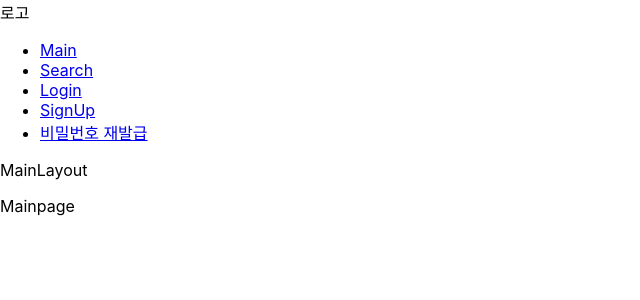
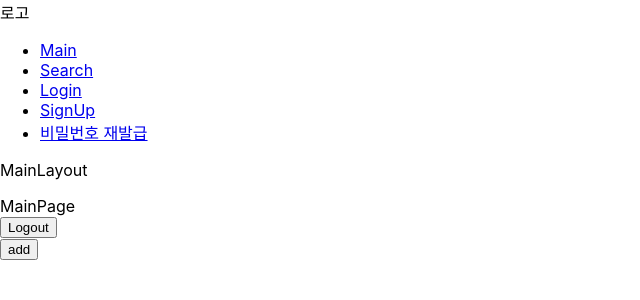
Before and after one commit to seho27060/moggozi, a React (Create React App) app in the folder frontend/: page / in a window 1280 px wide. Shown: the top 300 px of the page, without its empty margins (0-640 px from the left). Built offline with nearby package versions, Linux system fonts and the light colour scheme; no server answers.

Commit message:
[S07P12C201-186] [FE-임윤혁] feat: 챌린지 redux store CR 데이터 이동 완료

```diff
--- a/frontend/src/pages/MainPage.tsx
+++ b/frontend/src/pages/MainPage.tsx
@@ -1,25 +1,32 @@
 import type { RootState } from "../store/store";
 
 import LogoutBtn from "../components/accounts/LogoutBtn";
-import { useSelector } from "react-redux";
-import { Link } from "react-router-dom"
-
-function MainPage() {
-  const currentState = useSelector((state: RootState) => state);
-  const isLoggedIn = currentState.user.isLoggedIn;
-  console.log(currentState.user.isLoggedIn);
-  console.log(currentState.user.isLoggedIn);
-  // const myPageHandler = () => {
-  //   navigate(`/user/${currentState.user.user_id}`, {state: currentState.user.user_id})
-  // }
-
+import { useDispatch, useSelector } from "react-redux";
+import React from "react";
+import { challengeCreate } from "../store/challenge"
+const MainPage: React.FC = () => {
+  const dispatch = useDispatch();
+  const challengeState = useSelector((state: RootState) => state.challenge);
+  console.log(challengeState)
+  function addHandler(event: React.FormEvent) {
+    const data = {
+      id: 1,
+      name: '브롤스타즈',
+      img: 'https://dullyshin.github.io/2018/08/30/HTML-imgLink/',
+      description: '아주 재밌는 브롤스타즈 놀이에요',
+      hobbies: [{id : 11, name: '게임'}, {id : 2, name: '놀이'}],
+      writer: {id: 24, name: '허재영'},
+      level: 3,
+      user_progress: 2
+    }
+    event.preventDefault();
+    dispatch(challengeCreate(data))
+  }
   return (
     <div>
-      Mainpage
-      {/* 로그인 상태일 경우에만 로그아웃 버튼 생성 */}
-      {!isLoggedIn || <LogoutBtn />}
-      <p></p>
-      {!isLoggedIn || <Link to={`/user/${ currentState.user.userInfo.user_id }`} ></Link>}
+      MainPage
+      <LogoutBtn />
+      <button onClick={addHandler}>add</button>
     </div>
   );
 }
--- /dev/null
+++ b/frontend/src/store/challenge.ts
@@ -0,0 +1,49 @@
+import { createSlice } from "@reduxjs/toolkit";
+import { UserNameInfo } from "./user";
+
+export interface hobby {
+  id: number | null;
+  name: string | null;
+}
+
+// 챌린지 리스트 정보
+export interface ChallengesState {
+  id: number | null;
+  name: string | null;
+  img: string | null;
+  description: string | null;
+  hobbies: hobby[];
+  writer: UserNameInfo;
+  level: number | null;
+  user_progress: number | null;
+}
+
+// 챌린지 디테일 정보 리스트 먼저 한다.
+// export interface ChallengeState {
+//   id: number | null;
+//   create_time: string | null;
+//   update_time: string | null;
+// }
+
+
+const initialChallengesState: ChallengesState[] = [];
+
+export const challengesSlice = createSlice({
+  name: "challenges",
+  initialState: initialChallengesState,
+  reducers: {
+    challengeCreate: (state, action) => {
+      state.push(action.payload);
+    },
+    challengeUpdate: (state, action) => {
+
+    },
+    challengeDelete: (state, action) => {
+
+    }
+  }
+})
+
+export const { challengeCreate } = challengesSlice.actions;
+
+export default challengesSlice.reducer;
--- a/frontend/src/store/store.ts
+++ b/frontend/src/store/store.ts
@@ -1,9 +1,11 @@
 import { configureStore } from "@reduxjs/toolkit";
 import userReducer from './user'
+import challengeReducer from './challenge'
 
 export const store = configureStore({
   reducer: {
     user: userReducer,
+    challenge: challengeReducer,
   },
 });
 
--- a/frontend/src/store/user.ts
+++ b/frontend/src/store/user.ts
@@ -20,6 +20,11 @@ export interface UserInfo {
   state: number | null;
 }
 
+export interface UserNameInfo {
+  id: number | null;
+  name: string | null;
+}
+
 // user_id: number | null;
 // email: string | null;
 // name: string | null;
@@ -39,7 +44,7 @@ const initialToken = localStorage.getItem("accessToken");
 //   axios.
 // }
 
-const initialState: UserState = {
+const initialUserState = {
   userInfo: {
     user_id: null,
     email: null,
@@ -62,7 +67,7 @@ export const userSlice = createSlice({
   // 슬라이스의 이름
   name: "userInfo",
   // redux에서 관리할 데이터
-  initialState,
+  initialState: initialUserState,
   // 데이터를 다룰 reducer들
   reducers: {
     // 리덕스가 제공하는 현재 상태를 state 인자로 받음. // "전달받은" 인자는 action.payload
```
